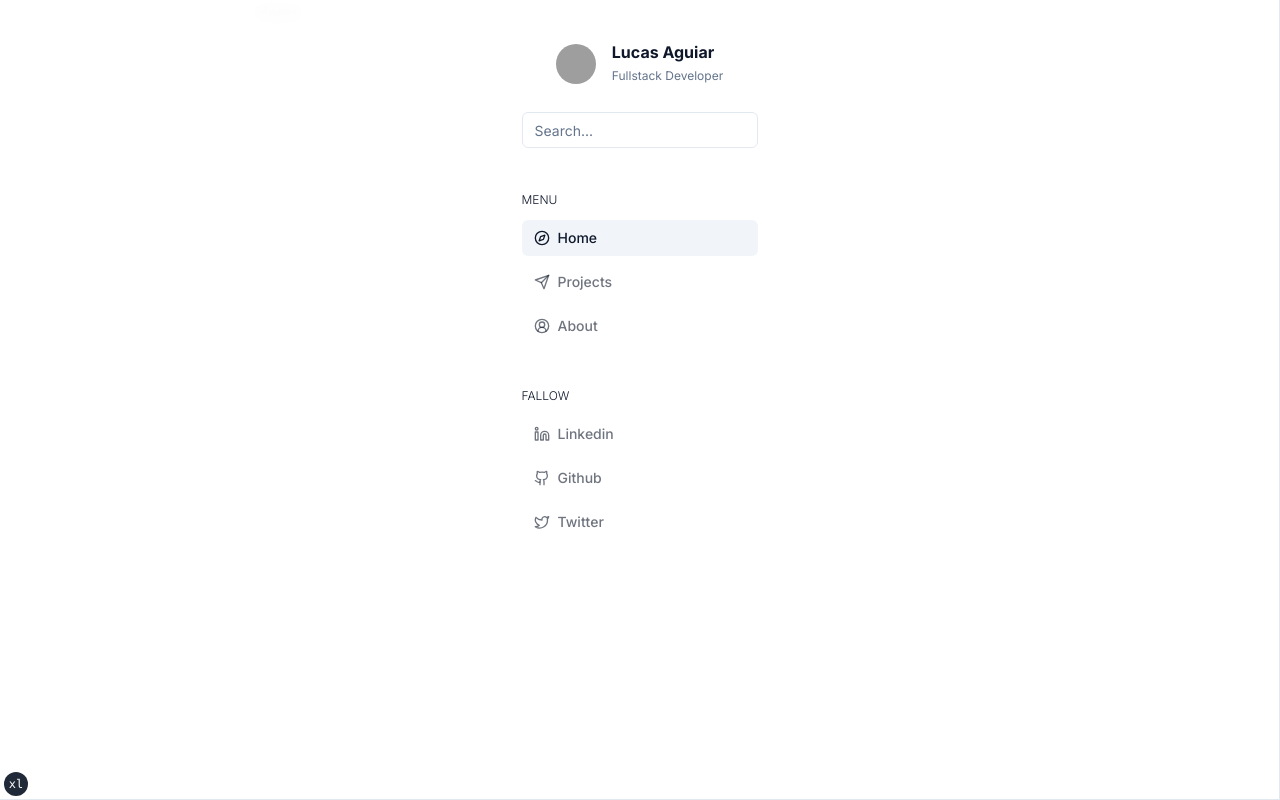
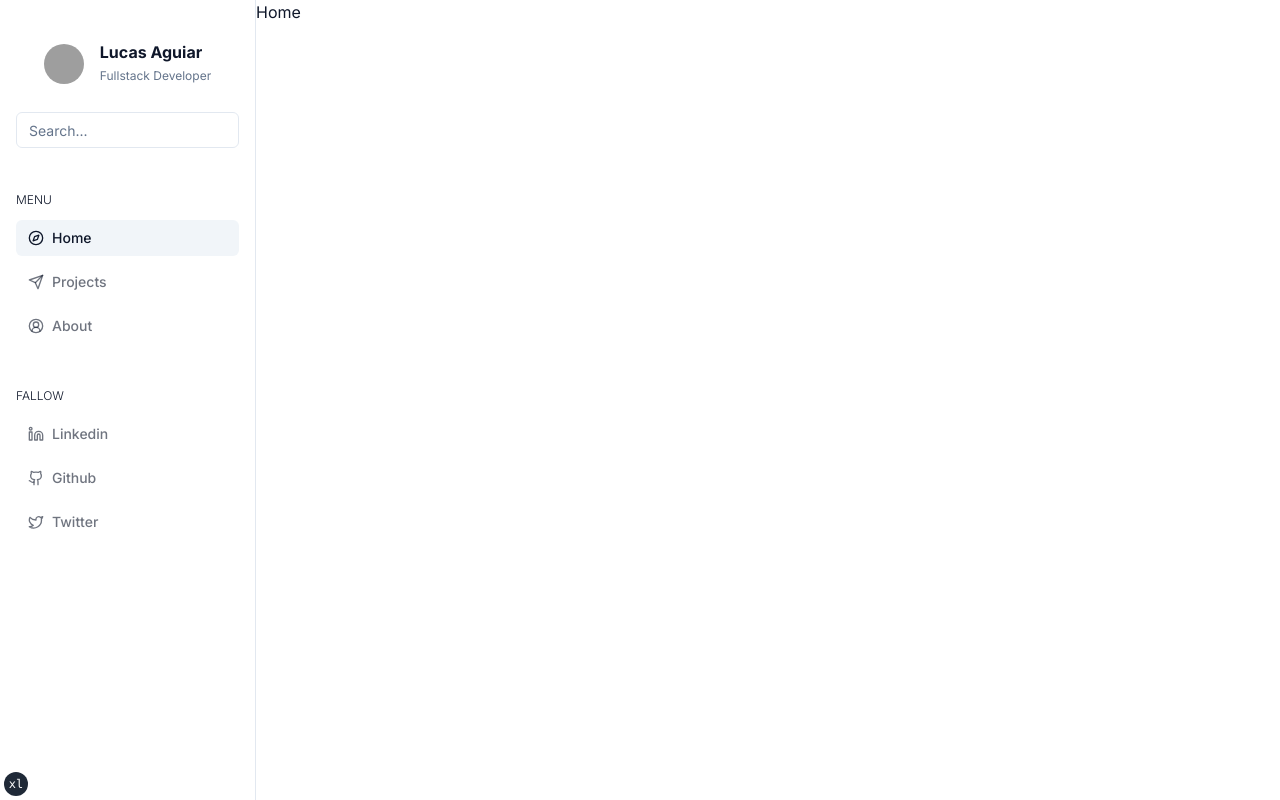
Before and after one commit to LucasAguiarr/me, a Next.js app: page / in a window 1280 px wide. Built offline with nearby package versions, Linux system fonts and the light colour scheme; grey boxes are pictures that could not be loaded.

Commit message:
fix: correct the classname in the nav

```diff
--- a/src/components/site-header.tsx
+++ b/src/components/site-header.tsx
@@ -7,7 +7,7 @@ import { ProfileCard } from '@/components/profile-card';
 
 export function SiteHeader() {
   return (
-    <header className="fixed w-full h-16 top-0 z-40  border-b bg-background/95 backdrop-blur md:border-r md:border-b-0md:w-64 md:h-screen">
+    <header className="fixed w-full h-16 top-0 z-40 border-b bg-background/95 backdrop-blur md:border-r md:border-b-0 md:w-64 md:h-screen">
       <div className="flex h-full items-center justify-between px-4 md:justify-start md:flex-col md:py-10">
         <Link href="/">
           <ProfileCard />
```
